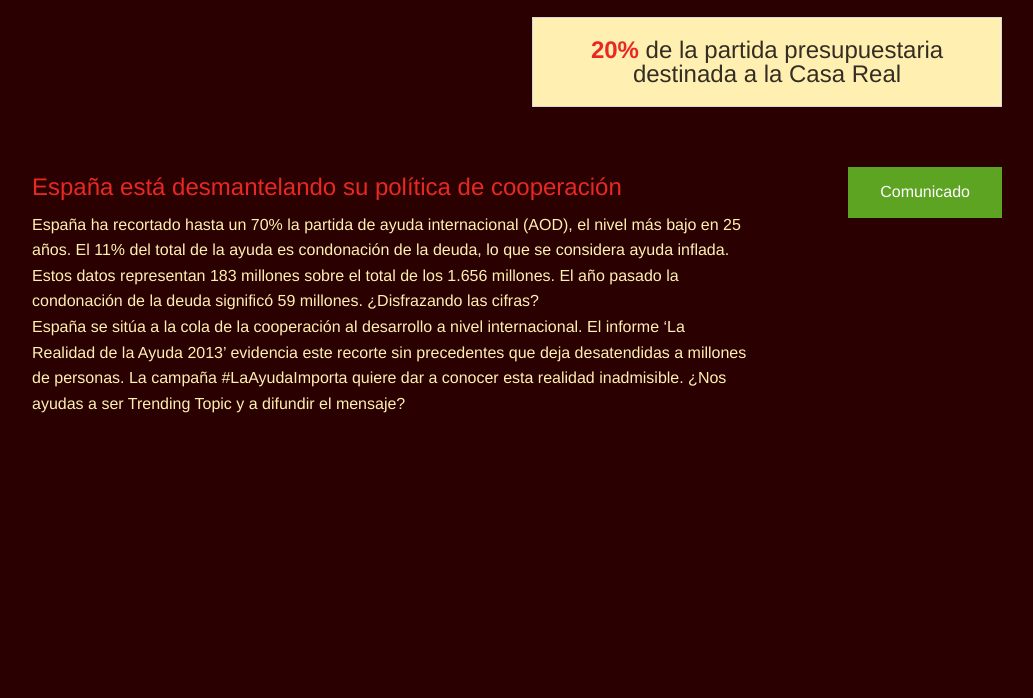
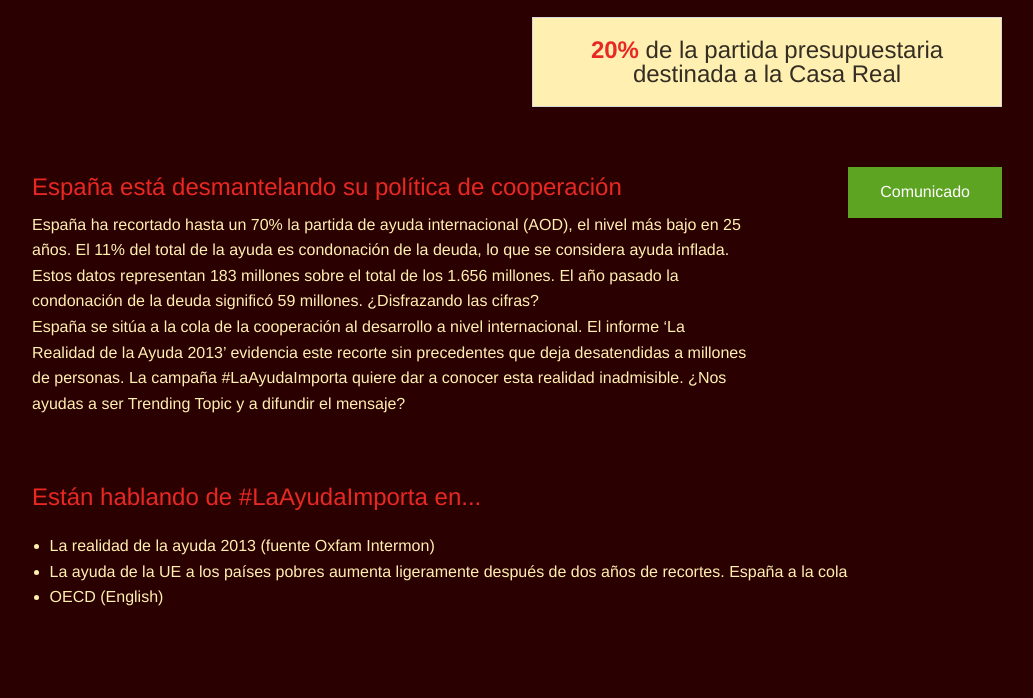
Before and after one commit to edipotrebol/datacticmedios, a plain HTML site: page index.html in a window 1280 px wide. Shown: the part 316-1014 px from the top of the page, without its empty margins (123-1156 px from the left). Before the commit the page ends 800 px from the top, so only its background shows below. Drawn offline with Linux system fonts and the light colour scheme.

Commit message:
Adding news

```diff
--- a/css/main.css
+++ b/css/main.css
@@ -25,16 +25,20 @@ body {
     font-weight: bold;
 }
 
-#description h5 {
+#description h5, #news h5 {
     color: #E82823;
     font-size: 1.5em;
 }
 
-#description p {
-    color: #E82823;
+#description p, #news p {
+    color: #FFF0B2;
 }
 
-#description p {
+#news ul li {
+    color: #FFF0B2;
+}
+
+#news ul li a {
     color: #FFF0B2;
 }
 
--- a/index.html
+++ b/index.html
@@ -20,7 +20,7 @@
     <div class="row">
       <div id="headline" class="large-6 columns text-center">
         <div class="panel">
-          <h2><span class="number">1.656 millones</span> en cooperacion al desarrollo</h2>
+          <h2><span class="number">1.656 millones</span> en cooperación al desarrollo</h2>
         </div>
       </div>
       <div id="headline" class="large-6 columns text-center">
@@ -50,6 +50,23 @@
       </div>
     </div>
 
+    <div class="row">
+        <div id="news" class="large-12 medium-12 columns">
+            <h5>Están hablando de #LaAyudaImporta en...</h5>
+            <p>
+              <ul>
+                <li><a href="http://www.oxfamintermon.org/es/documentos/19/03/14/realidad-de-ayuda-2013">La realidad de la ayuda 2013 (fuente Oxfam Intermon)</a></li>
+                <li><a href="http://www.concordeurope.org/311-eu-aid-2013-increase">La ayuda de la UE a los países pobres aumenta ligeramente después de dos años de recortes. España a la cola</a></li>
+                <li><a href="http://www.oecd.org/newsroom/aid-to-developing-countries-rebounds-in-2013-to-reach-an-all-time-high.htm">OECD (English)</a></li>
+              </ul>
+              <br>
+              <br>
+              <br>
+            </p>
+        </div>
+      </div>
+    </div>
+
     </div>
 
     <script>
```
